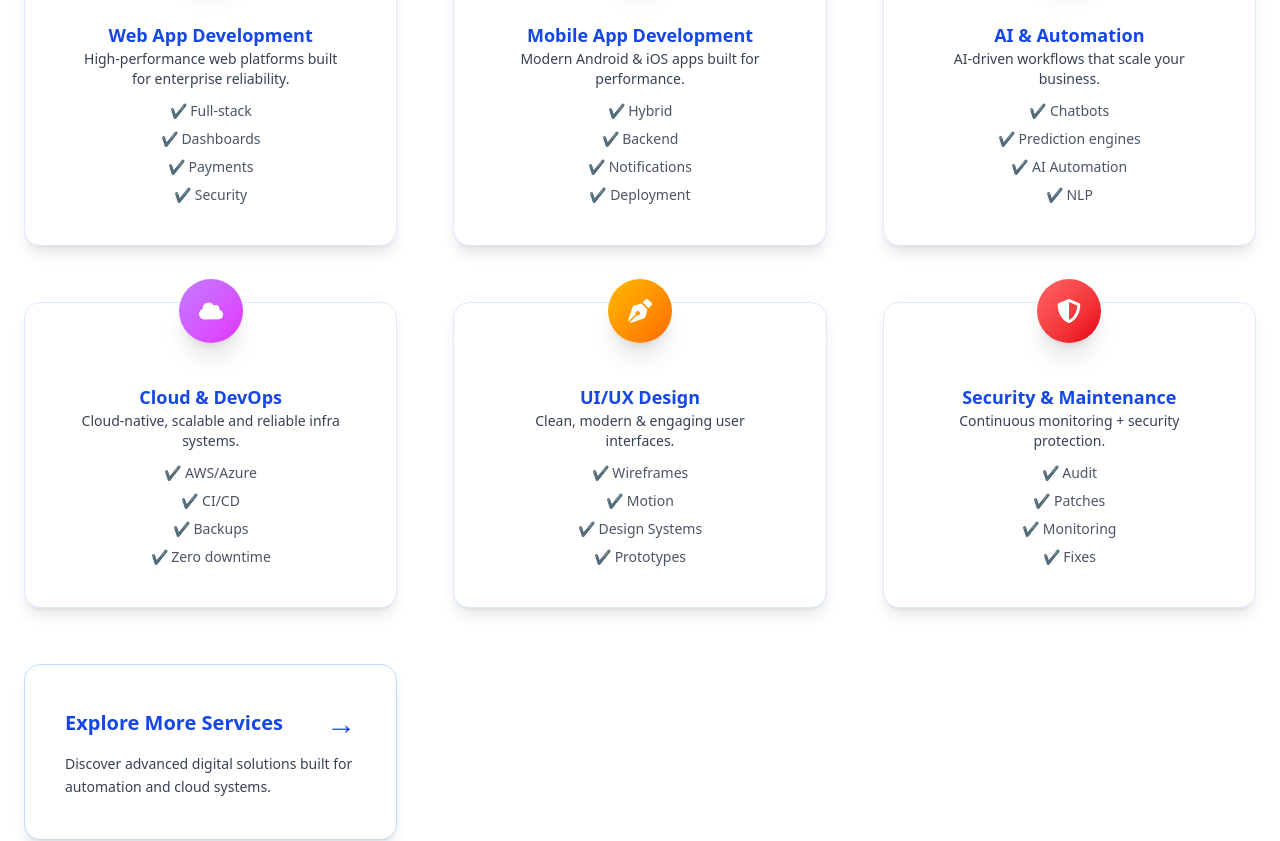
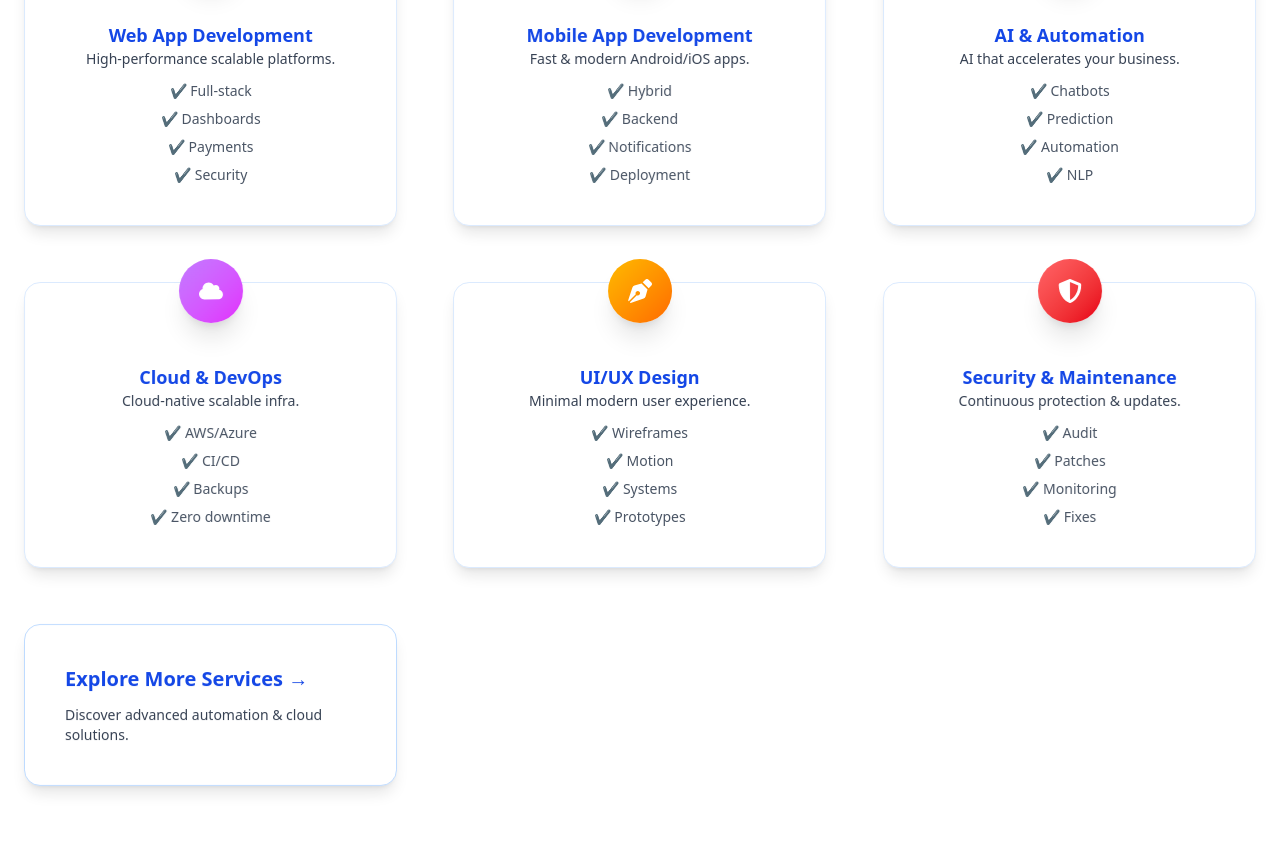
Before and after one commit to naveen-barodiya/customTech, a React app: page /services in a window 1280 px wide. Shown: the part 660-1501 px from the top of the page. Built offline with nearby package versions, Linux system fonts and the light colour scheme; the HTML template or start-up script is replaced by a standard one.

Commit message:
done again

```diff
--- a/src/pages/Services.jsx
+++ b/src/pages/Services.jsx
@@ -7,67 +7,62 @@ import {
   FaCloud,
   FaPenNib,
   FaShieldAlt,
-  FaRocket,
-  FaPuzzlePiece,
 } from "react-icons/fa";
 
 export default function Services() {
-  /* Smooth Animations */
-  /* Smooth Animations (More Premium & Slow + Feather Soft) */
-const smoothUp = {
-  initial: { opacity: 0, y: 60, filter: "blur(4px)" },
-  whileInView: { opacity: 1, y: 0, filter: "blur(0px)" },
-  transition: { duration: 0.9, ease: [0.22, 1, 0.36, 1] },
-  viewport: { once: false, margin: "-140px" },
-};
+  /* ================================
+        BUTTER SMOOTH ANIMATIONS
+     ================================ */
+  const buttery = {
+    initial: { opacity: 0, y: 12 },
+    whileInView: { opacity: 1, y: 0 },
+    transition: { duration: 0.45, ease: [0.4, 0, 0.2, 1] },
+    viewport: { once: false, margin: "-80px" },
+  };
 
-const smoothLeft = {
-  initial: { opacity: 0, x: -60, filter: "blur(4px)" },
-  whileInView: { opacity: 1, x: 0, filter: "blur(0px)" },
-  transition: { duration: 0.9, ease: [0.22, 1, 0.36, 1] },
-  viewport: { once: false, margin: "-140px" },
-};
+  const butteryLeft = {
+    initial: { opacity: 0, x: -12 },
+    whileInView: { opacity: 1, x: 0 },
+    transition: { duration: 0.45, ease: [0.4, 0, 0.2, 1] },
+    viewport: { once: false, margin: "-80px" },
+  };
 
-const smoothRight = {
-  initial: { opacity: 0, x: 60, filter: "blur(4px)" },
-  whileInView: { opacity: 1, x: 0, filter: "blur(0px)" },
-  transition: { duration: 0.9, ease: [0.22, 1, 0.36, 1] },
-  viewport: { once: false, margin: "-140px" },
-};
-
+  const butteryRight = {
+    initial: { opacity: 0, x: 12 },
+    whileInView: { opacity: 1, x: 0 },
+    transition: { duration: 0.45, ease: [0.4, 0, 0.2, 1] },
+    viewport: { once: false, margin: "-80px" },
+  };
 
   return (
     <section className="relative bg-white overflow-hidden">
 
-      {/* ===========================
-          🎥 HERO TOP SECTION WITH VIDEO
-      ============================ */}
-      <div className="relative h-[55vh] flex items-center justify-center text-center overflow-hidden">
+      {/* ======================================
+          HERO SECTION WITH LIGHT VIDEO OVERLAY
+      ======================================= */}
+      <div className="relative h-[55vh] flex items-center justify-center">
 
-        {/* VIDEO */}
         <video
           autoPlay
           loop
           muted
           playsInline
           src="https://cdn.pixabay.com/video/2016/09/21/5497-184226939_medium.mp4"
-          className="absolute inset-0 w-full h-full object-cover blur-[3px]"
+          className="absolute inset-0 w-full h-full object-cover blur-[2px]"
         />
 
-        {/* DARK OVERLAY */}
         <div className="absolute inset-0 bg-black/50"></div>
 
-        {/* HERO CONTENT */}
         <motion.div
-          initial={{ opacity: 0, y: 40 }}
+          initial={{ opacity: 0, y: 20 }}
           animate={{ opacity: 1, y: 0 }}
-          transition={{ duration: 1 }}
-          className="relative z-10 px-6"
+          transition={{ duration: 0.6, ease: [0.4, 0, 0.2, 1] }}
+          className="relative text-center z-10 px-6"
         >
           <motion.h2
-            initial={{ scale: 0.9 }}
+            initial={{ scale: 0.96 }}
             animate={{ scale: 1 }}
-            transition={{ duration: 1 }}
+            transition={{ duration: 0.6, ease: [0.4, 0, 0.2, 1] }}
             className="
               text-4xl md:text-5xl font-extrabold mb-4
               bg-gradient-to-r from-blue-200 via-indigo-200 to-purple-200
@@ -80,7 +75,7 @@ const smoothRight = {
           <motion.p
             initial={{ opacity: 0 }}
             animate={{ opacity: 1 }}
-            transition={{ delay: 0.4 }}
+            transition={{ delay: 0.25, duration: 0.55 }}
             className="text-gray-200 text-lg max-w-2xl mx-auto"
           >
             Scalable, secure and future-ready digital solutions for every business.
@@ -88,59 +83,57 @@ const smoothRight = {
         </motion.div>
       </div>
 
-      {/* ==================================
-          MAIN SERVICES CONTENT SECTION
-      =================================== */}
+      {/* ======================================
+              SERVICES CARD SECTION
+      ======================================= */}
       <div className="max-w-7xl mx-auto px-6 py-20 relative z-10">
-
-        {/* SERVICE CARDS GRID */}
         <div className="grid md:grid-cols-2 lg:grid-cols-3 gap-14">
 
           {[
             {
               icon: <FaLaptopCode />,
               title: "Web App Development",
-              desc: "High-performance web platforms built for enterprise reliability.",
+              desc: "High-performance scalable platforms.",
               list: ["Full-stack", "Dashboards", "Payments", "Security"],
               gradient: "from-blue-400 to-indigo-500",
             },
             {
               icon: <FaMobileAlt />,
               title: "Mobile App Development",
-              desc: "Modern Android & iOS apps built for performance.",
+              desc: "Fast & modern Android/iOS apps.",
               list: ["Hybrid", "Backend", "Notifications", "Deployment"],
               gradient: "from-pink-400 to-rose-500",
             },
             {
               icon: <FaBrain />,
               title: "AI & Automation",
-              desc: "AI-driven workflows that scale your business.",
-              list: ["Chatbots", "Prediction engines", "AI Automation", "NLP"],
+              desc: "AI that accelerates your business.",
+              list: ["Chatbots", "Prediction", "Automation", "NLP"],
               gradient: "from-green-400 to-emerald-500",
             },
             {
               icon: <FaCloud />,
               title: "Cloud & DevOps",
-              desc: "Cloud-native, scalable and reliable infra systems.",
+              desc: "Cloud-native scalable infra.",
               list: ["AWS/Azure", "CI/CD", "Backups", "Zero downtime"],
               gradient: "from-purple-400 to-fuchsia-500",
             },
             {
               icon: <FaPenNib />,
               title: "UI/UX Design",
-              desc: "Clean, modern & engaging user interfaces.",
-              list: ["Wireframes", "Motion", "Design Systems", "Prototypes"],
+              desc: "Minimal modern user experience.",
+              list: ["Wireframes", "Motion", "Systems", "Prototypes"],
               gradient: "from-amber-400 to-orange-500",
             },
             {
               icon: <FaShieldAlt />,
               title: "Security & Maintenance",
-              desc: "Continuous monitoring + security protection.",
+              desc: "Continuous protection & updates.",
               list: ["Audit", "Patches", "Monitoring", "Fixes"],
               gradient: "from-red-400 to-red-600",
             },
           ].map((item, index) => {
-            const animation = index % 2 === 0 ? smoothLeft : smoothRight;
+            const animation = index % 2 === 0 ? butteryLeft : butteryRight;
 
             return (
               <motion.div
@@ -148,7 +141,8 @@ const smoothRight = {
                 {...animation}
                 className="service-card relative bg-white rounded-2xl p-10 shadow-lg border border-blue-100"
               >
-                {/* ICON */}
+
+                {/* Floating Icon */}
                 <div
                   className={`absolute -top-6 left-1/2 -translate-x-1/2 w-16 h-16
                   bg-gradient-to-br ${item.gradient} rounded-full shadow-xl
@@ -163,10 +157,9 @@ const smoothRight = {
                   </motion.div>
                 </div>
 
-                {/* CONTENT */}
                 <div className="mt-10 text-center">
                   <h3 className="text-lg font-bold text-blue-700">{item.title}</h3>
-                  <p className="text-gray-700 text-sm mb-3 px-2">{item.desc}</p>
+                  <p className="text-gray-700 text-sm mb-3">{item.desc}</p>
 
                   <ul className="text-gray-600 space-y-2 text-sm">
                     {item.list.map((l, idx) => (
@@ -178,27 +171,29 @@ const smoothRight = {
             );
           })}
 
-          {/* EXPLORE CARD */}
+          {/* Explore More Card */}
           <motion.div
-            {...smoothUp}
+            {...buttery}
             className="service-card bg-white rounded-2xl p-10 shadow-lg border border-blue-200 cursor-pointer"
           >
-            <div className="flex items-center justify-between">
-              <h3 className="text-xl font-bold text-blue-700">Explore More Services</h3>
-              <span className="text-blue-700 text-3xl font-bold">→</span>
-            </div>
-
-            <p className="text-gray-700 text-sm mt-3 leading-relaxed">
-              Discover advanced digital solutions built for automation and cloud systems.
+            <h3 className="text-xl font-bold text-blue-700">
+              Explore More Services →
+            </h3>
+            <p className="text-gray-700 text-sm mt-3">
+              Discover advanced automation & cloud solutions.
             </p>
           </motion.div>
         </div>
       </div>
 
-      {/* CARD HOVER STYLE */}
+      {/* ======================================
+                  GPU ACCELERATION
+      ======================================= */}
       <style>{`
         .service-card {
           transition: 0.3s ease;
+          will-change: transform, opacity;
+          transform: translateZ(0);
         }
         .service-card:hover {
           transform: translateY(-10px);
```
